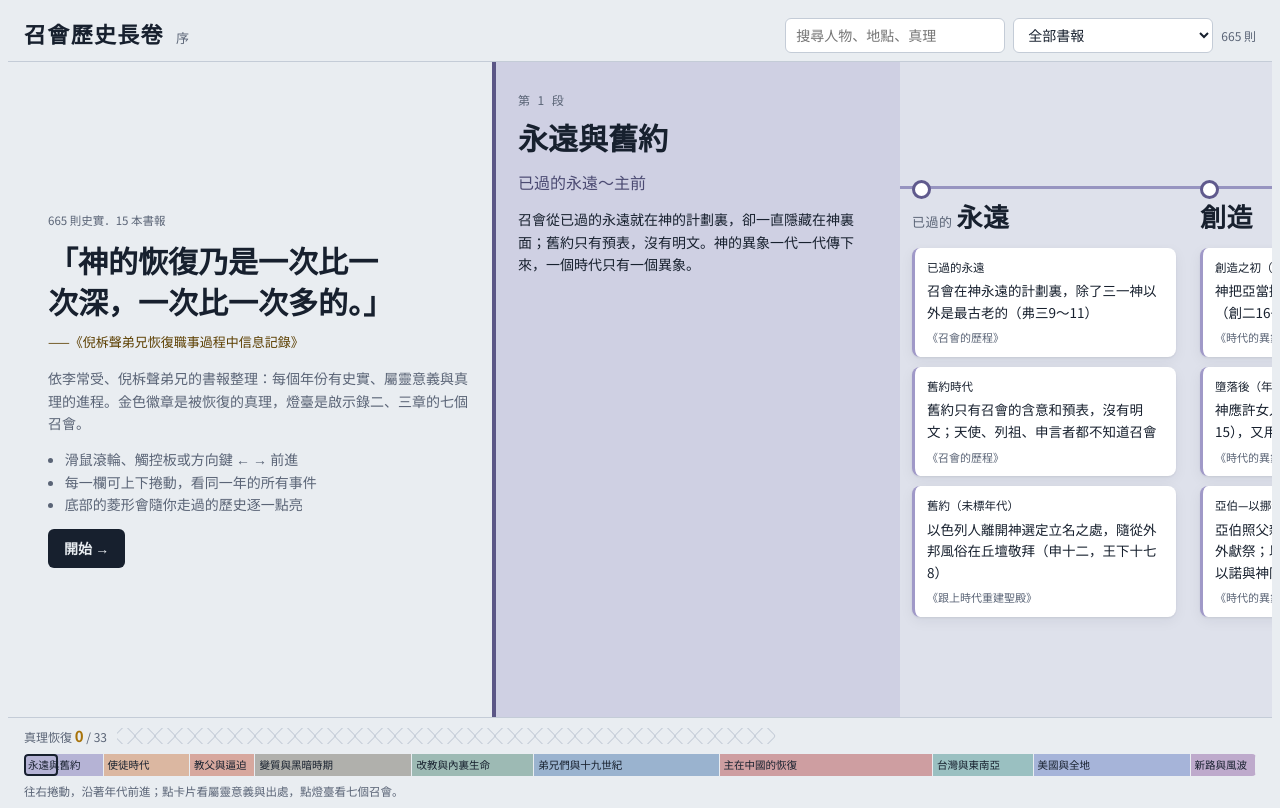
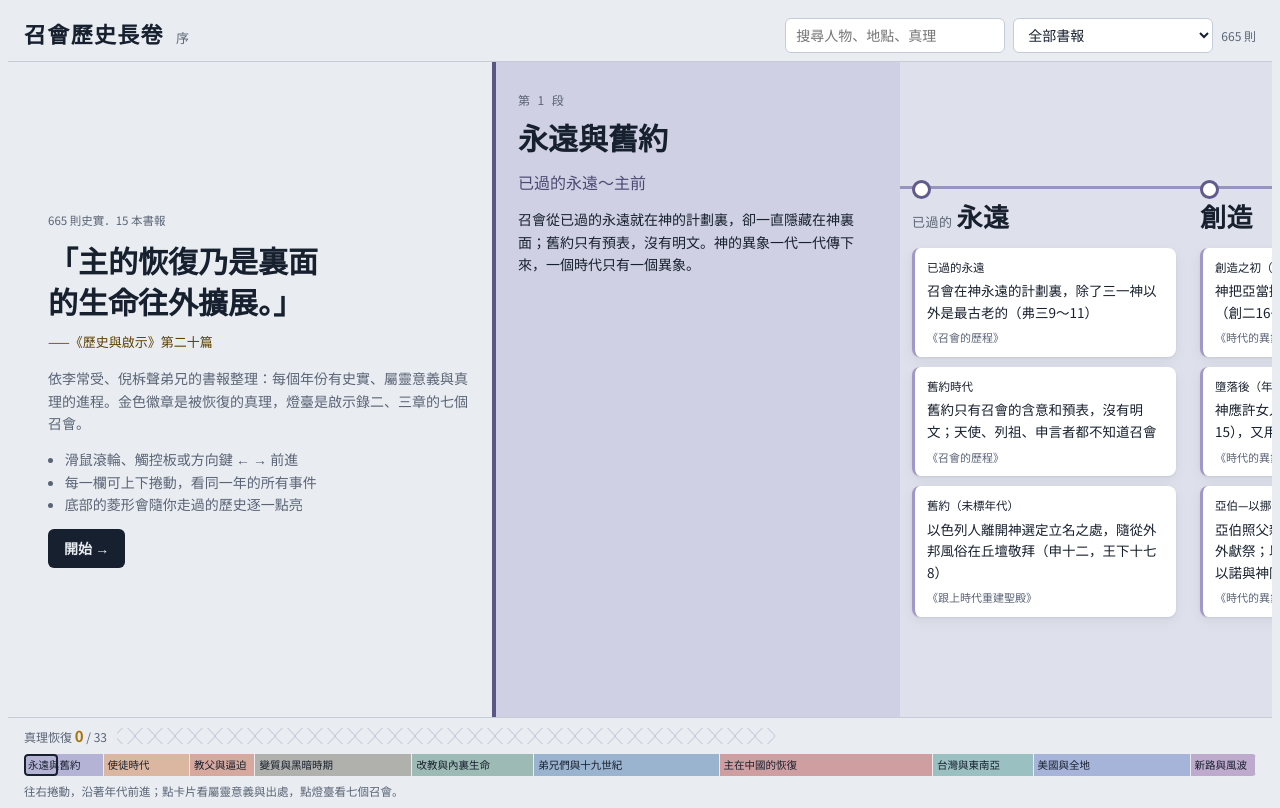
Before and after one commit to deshao-map/church-history-timeline, a plain HTML site: page index.html in a window 1280 px wide. Drawn offline with Linux system fonts and the light colour scheme.

Commit message:
?湔 index.html 2026-11-27

```diff
--- a/index.html
+++ b/index.html
@@ -235,7 +235,7 @@ function render(){
   const groups=new Map();
   VIEW.forEach(e=>{if(!groups.has(e.k))groups.set(e.k,[]);groups.get(e.k).push(e)});
   const keys=[...groups.keys()].sort((a,b)=>a-b);
-  let html=`<section class="start" style="--era:var(--gold)"><div class="no tip">${ALL.length} 則史實．15 本書報</div><h2>「神的恢復乃是一次比一次深，一次比一次多的。」</h2><div class="cite">——《倪柝聲弟兄恢復職事過程中信息記錄》</div><p>依李常受、倪柝聲弟兄的書報整理：每個年份有史實、屬靈意義與真理的進程。金色徽章是被恢復的真理，燈臺是啟示錄二、三章的七個召會。</p><ul><li>滑鼠滾輪、觸控板或方向鍵 ← → 前進</li><li>每一欄可上下捲動，看同一年的所有事件</li><li>底部的菱形會隨你走過的歷史逐一點亮</li></ul><button class="go" id="go">開始 →</button></section>`;
+  let html=`<section class="start" style="--era:var(--gold)"><div class="no tip">${ALL.length} 則史實．15 本書報</div><h2>「主的恢復乃是裏面的生命往外擴展。」</h2><div class="cite">——《歷史與啟示》第二十篇</div><p>依李常受、倪柝聲弟兄的書報整理：每個年份有史實、屬靈意義與真理的進程。金色徽章是被恢復的真理，燈臺是啟示錄二、三章的七個召會。</p><ul><li>滑鼠滾輪、觸控板或方向鍵 ← → 前進</li><li>每一欄可上下捲動，看同一年的所有事件</li><li>底部的菱形會隨你走過的歷史逐一點亮</li></ul><button class="go" id="go">開始 →</button></section>`;
   if(!keys.length) html+='<div class="empty">找不到符合的資料，換個關鍵字試試。</div>';
   let lastEra=-1, ci=0;
   const truthAt=new Map(), lampAt=new Map();
```
